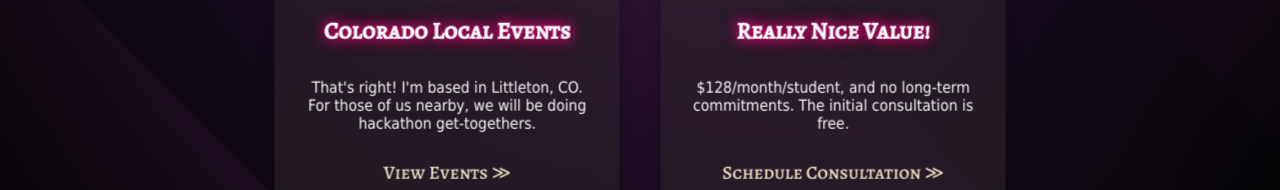
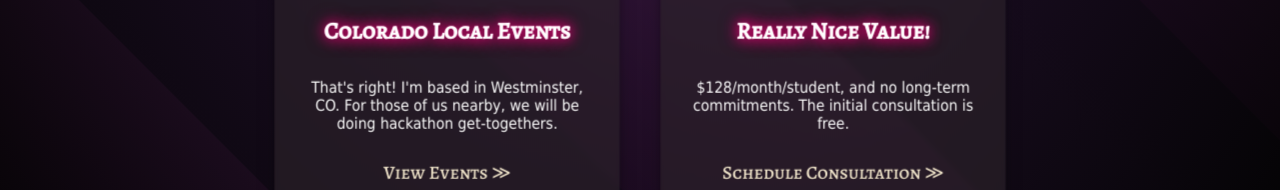
Before and after one commit to chworthey/cs-studio-site, a React (Vite) app: page / in a window 1280 px wide. Shown: the part 1405-1595 px from the top of the page. Built offline with nearby package versions, Linux system fonts and the light colour scheme; a web font is replaced by a local one.

Commit message:
Changed city from Littleton to Westminster

```diff
--- a/index.html
+++ b/index.html
@@ -9,7 +9,7 @@
     <link rel="preload" href="server-racks-opt.webp" as="image"/>
     <link rel="icon" type="image/svg+xml" href="/cairns.svg"/>
     <meta name="viewport" content="width=device-width, initial-scale=1.0"/>
-    <meta name="description" content="Group lessons for software development from a former Minecraft Developer based in Littleton, Colorado."/>
+    <meta name="description" content="Group lessons for software development from a former Minecraft Developer based in Westminster, Colorado."/>
     <meta name="keywords" content="Lessons, Bootcamp, Coding, Software Development"/>
     <meta name="author" content="Charlotte Worthey"/>
     <title>Worthey Studios</title>
@@ -21,14 +21,14 @@
     <meta property="og:image:width" content="1200"/>
     <meta property="og:image:height" content="630"/>
     <meta property="og:image:alt" content="Text displaying the words 'Group Lessons for Software Development' over a purple-tinted background image of server racks."/>
-    <meta property="og:description" content="Group lessons for software development from a former Minecraft Developer based in Littleton, Colorado."/>
+    <meta property="og:description" content="Group lessons for software development from a former Minecraft Developer based in Westminster, Colorado."/>
     <meta property="og:title" content="Worthey Studios"/>
     <meta property="og:site_name" content="WortheyStudios"/>
     <!--X meta info-->
     <meta name="twitter:card" content="summary"/>
     <meta name="twitter:url" content="https://chworthey.net/"/>
     <meta name="twitter:title" content="Worthey Studios"/>
-    <meta name="twitter:description" content="Group lessons for software development from a former Minecraft Developer based in Littleton, Colorado."/>
+    <meta name="twitter:description" content="Group lessons for software development from a former Minecraft Developer based in Westminster, Colorado."/>
     <meta name="twitter:image" content="https://chworthey.net/preview-x.jpg"/>
     <meta name="twitter:image:alt" content="Text displaying the words 'Group Lessons for Software Development' over a purple-tinted background image of server racks."/>
     <!--Google structured data-->
--- a/src/main/components/Schedule.tsx
+++ b/src/main/components/Schedule.tsx
@@ -29,7 +29,7 @@ const events: IEvent[] = [
     FromTime: '10:00AM MST',
     UntilTime: '10:00PM MST',
     Location: 'TBD',
-    City: 'Littleton, CO'
+    City: 'Westminster, CO'
   }
 ];
 
--- a/src/main/data/objects/FrontPageFeatures.ts
+++ b/src/main/data/objects/FrontPageFeatures.ts
@@ -39,7 +39,7 @@ export const FrontPageFeatures: IFeature[] = [
   // },
   {
     Title: 'Colorado Local Events',
-    BodyText: 'That\'s right! I\'m based in Littleton, CO. For those of us nearby, we will be doing hackathon get-togethers.',
+    BodyText: 'That\'s right! I\'m based in Westminster, CO. For those of us nearby, we will be doing hackathon get-togethers.',
     LinkText: 'View Events',
     LinkTo: '/schedule'
   },
--- a/src/main/data/pageMarkdown/about.md
+++ b/src/main/data/pageMarkdown/about.md
@@ -1,6 +1,6 @@
 ![Image of Charlotte.](char.jpeg)
 
-Hello, my name is Charlotte Worthey. I use she/her/hers pronouns, and I'm based in Littleton, Colorado.
+Hello, my name is Charlotte Worthey. I use she/her/hers pronouns, and I'm based in Westminster, Colorado.
 
 I am a Software Engineer and Data Engineer with 16 years of software development excellence and multiple top-selling video game title credits.
 
--- a/src/main/data/pageMarkdown/policies.md
+++ b/src/main/data/pageMarkdown/policies.md
@@ -1,7 +1,7 @@
 ## Class Structure
 1. Classes consist of 3-5 students.
 2. Classes are 45 minutes, remote over a Zoom call.
-3. In-Person special events are generally based in Littleton, CO. **You do not need to live in Littleton, CO to be a student here.** Hackathons may be attended remotely.
+3. In-Person special events are generally based in Westminster, CO. **You do not need to live in Westminster, CO to be a student here.** Hackathons may be attended remotely.
 4. Groups will consist of students of similar ages.
 5. Prospective students may sit-in on a class for their initial consultations. Prospective students will stay on 15 minutes after the class ends.
 
```
